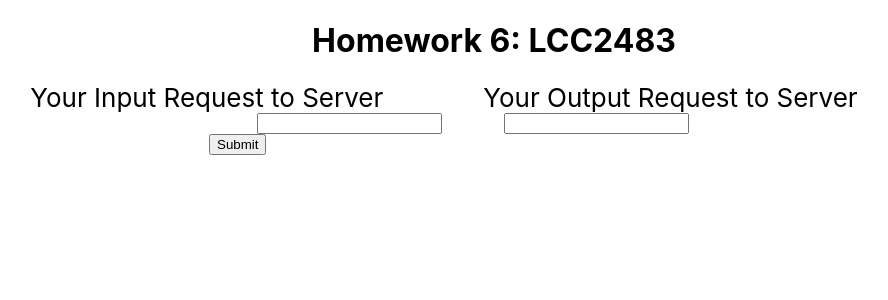
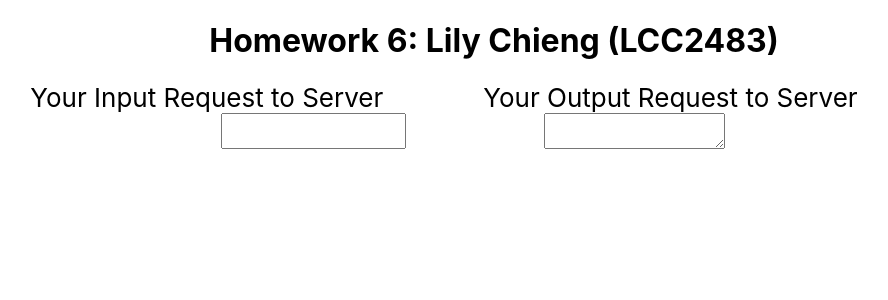
Before and after one commit to lilychieng/homewoke6, a React (Create React App) app: page / in a window 1280 px wide. Shown: the top 300 px of the page, without its empty margins (146-1034 px from the left). Built offline with nearby package versions, Linux system fonts and the light colour scheme.

Commit message:
heroke swap

```diff
--- a/package.json
+++ b/package.json
@@ -2,7 +2,11 @@
   "name": "my-app",
   "version": "0.1.0",
   "private": true,
+  "proxy": "http://localhost:5000",
   "dependencies": {
+    "@emotion/react": "^11.8.2",
+    "@emotion/styled": "^11.8.1",
+    "@mui/material": "^5.5.2",
     "@testing-library/jest-dom": "^5.16.3",
     "@testing-library/react": "^12.1.4",
     "@testing-library/user-event": "^13.5.0",
--- a/src/App.js
+++ b/src/App.js
@@ -1,11 +1,17 @@
-
 import './App.css';
 import React from 'react';
+import {useState} from 'react'
 
 function App() {
+
+  const [data, setData] = useState("");
+  const [error, setError] = useState("");
+
   return (
+
+    // Headers and Text
     <div className="App">
-      <h1>Homework 6: LCC2483</h1>
+      <h1>Homework 6: Lily Chieng (LCC2483)</h1>
       <header className="App-header">
 
         <div class="flex-grid">
@@ -14,58 +20,36 @@ function App() {
           </div>
 
           <div class="flex-col">
-            Your Output Request to Server
+            Your Output Request to Server{/*: {String(data)}*/}
           </div>
         </div>
 
-        <div><LoginForm /></div>
+        <div class="flex-grid">
+
+          {/* Input Field */}
+          <div class="flex-col">
+            <input id = "pw-box-pads" type="text" value={data} onChange={
+              (e) => {
+                setData(e.target.value);
+                fetch("/name/" + e.target.value)
+                  .then(response => response.json())
+                  .then(data => {setError(data.last_name)})
+                  .catch(error => {setError(error)})
+                }
+              }
+                />
+          </div>
+
+          {/* Output Field */}
+          <div class="flex-col">
+            <textarea id = "u-box-pads" type="text" value={error} />
+          </div>
+
+        </div>
+
       </header>
     </div>
   );
 }
 
-class LoginForm extends React.Component {
-  constructor(props) {
-    super(props);
-    this.state = {username: '', password: ''};
-    this.handleUser = this.handleUser.bind(this);
-    this.handlePW = this.handlePW.bind(this);
-    this.handleSubmit = this.handleSubmit.bind(this);
-  }
-
-  handleUser(event) {
-    this.setState({username: event.target.value});
-  }
-  handlePW(event) {
-    this.setState({password: event.target.value});
-  }
-
-  handleSubmit(event) {
-    alert('Logging in as: ' + this.state.password);
-    event.preventDefault();
-  }
-
-
-  render() {
-    return (
-      <form id = "form" onSubmit={this.handleSubmit} >
-        <div class="flex-grid">
-          <div class="flex-col">
-            <input id = "u-box-pads" type="text" value={this.state.username} onChange={this.handleUser} />
-          </div>
-
-          <div class="flex-col">
-          <input id = "pw-box-pads" type="text" value={this.state.password} onChange={this.handlePW} />
-          </div>
-        </div>
-
-        <div class ="flex-grid">
-          <input type="submit" value="Submit" />
-        </div>
-
-      </form>
-    );
-  }
-}
-
 export default App;
--- a/src/Register.js
+++ b/src/Register.js
@@ -24,9 +24,6 @@ class LoginForm extends React.Component {
     }
     handlePW(event) {
       this.setState({password: event.target.value});
-      // sha256Lib.sha256(event.target.value).then( hash => {
-      //   this.setState({password: hash});
-      // })
     }
 
     handleSubmit(event) {
```
Also changed, not shown: 2 other files (tests, documents, lock files or other folders).
